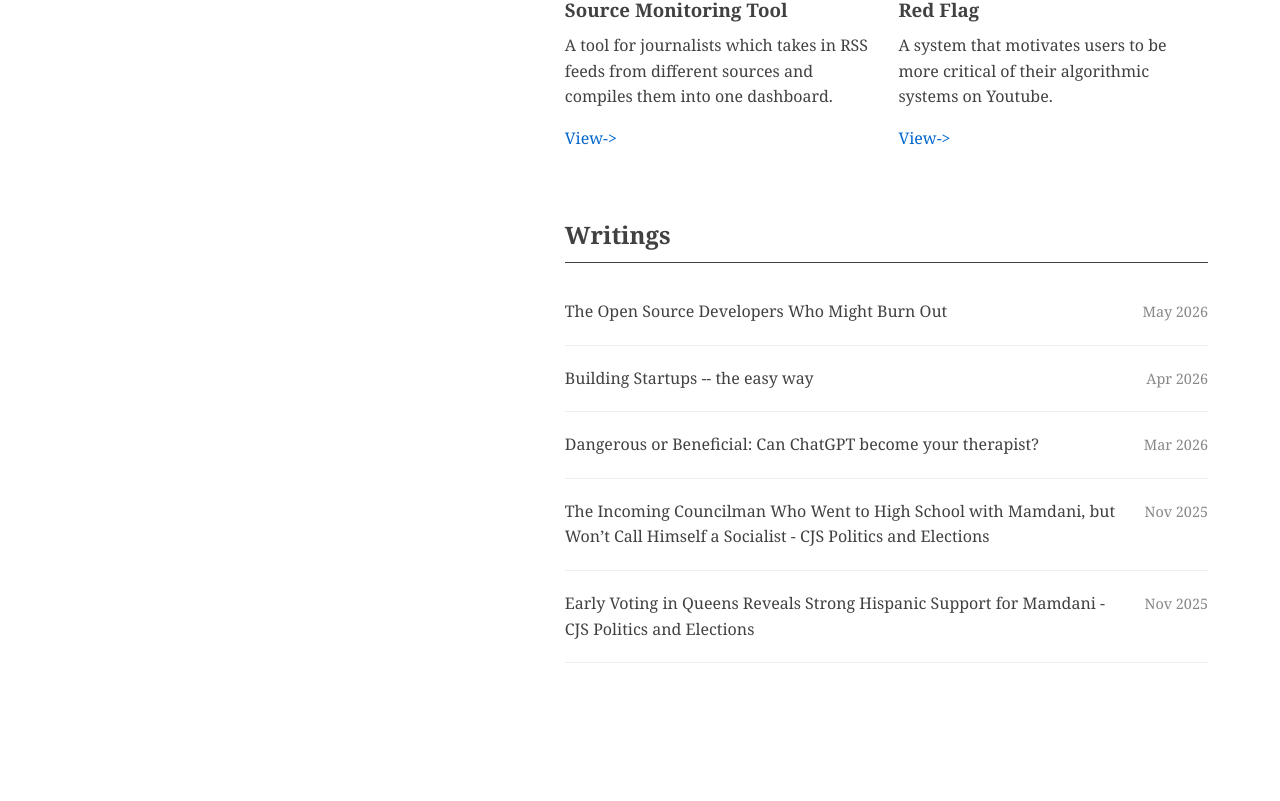
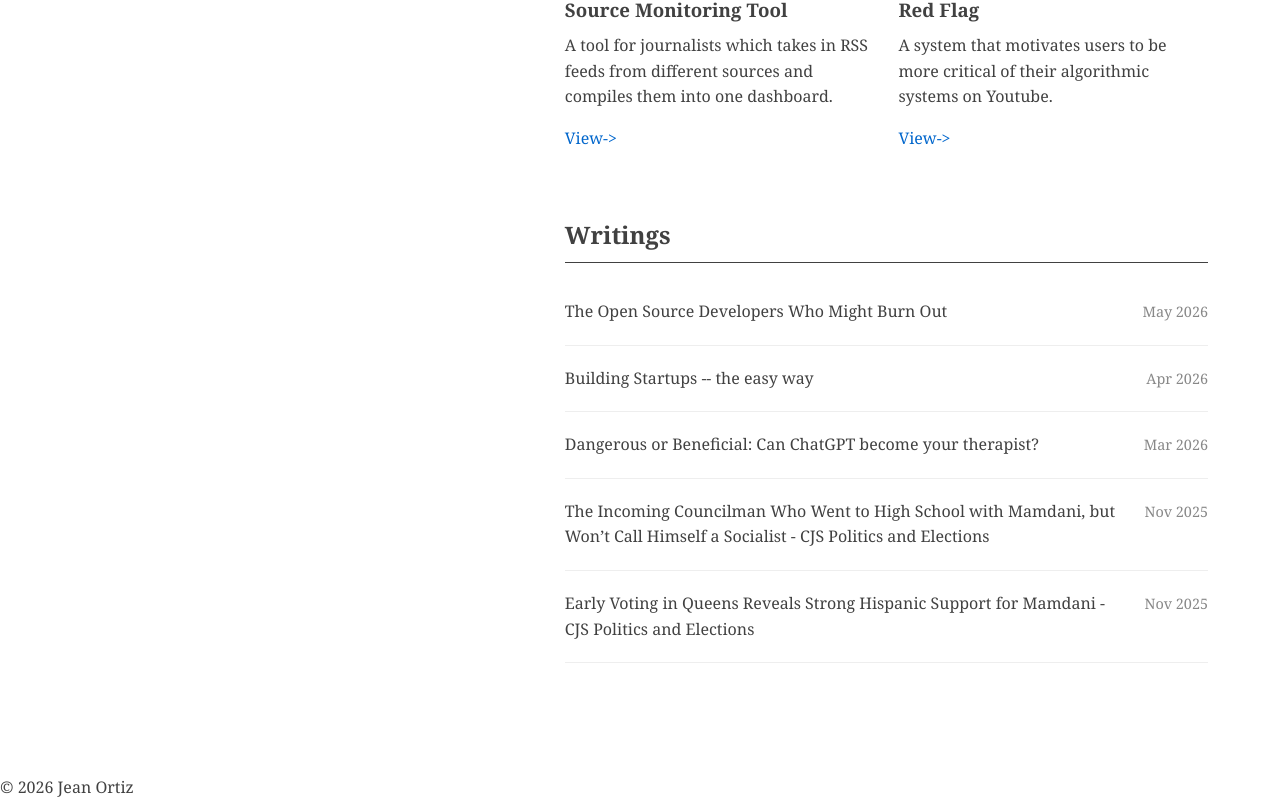
Before and after one commit to gtj5/portfolio, a plain HTML site: page index.html in a window 1280 px wide. Shown: the part 744-1545 px from the top of the page. Before the commit the page ends 1519 px from the top, so only its background shows below. Drawn offline with Linux system fonts and the light colour scheme.

Commit message:
Footer Added

```diff
--- a/index.html
+++ b/index.html
@@ -114,5 +114,8 @@
         </section>
     </main>
    </div>
+    <footer>
+        <p>&copy; 2026 Jean Ortiz</p>
+    </footer>
 </body>
 </html>
```
